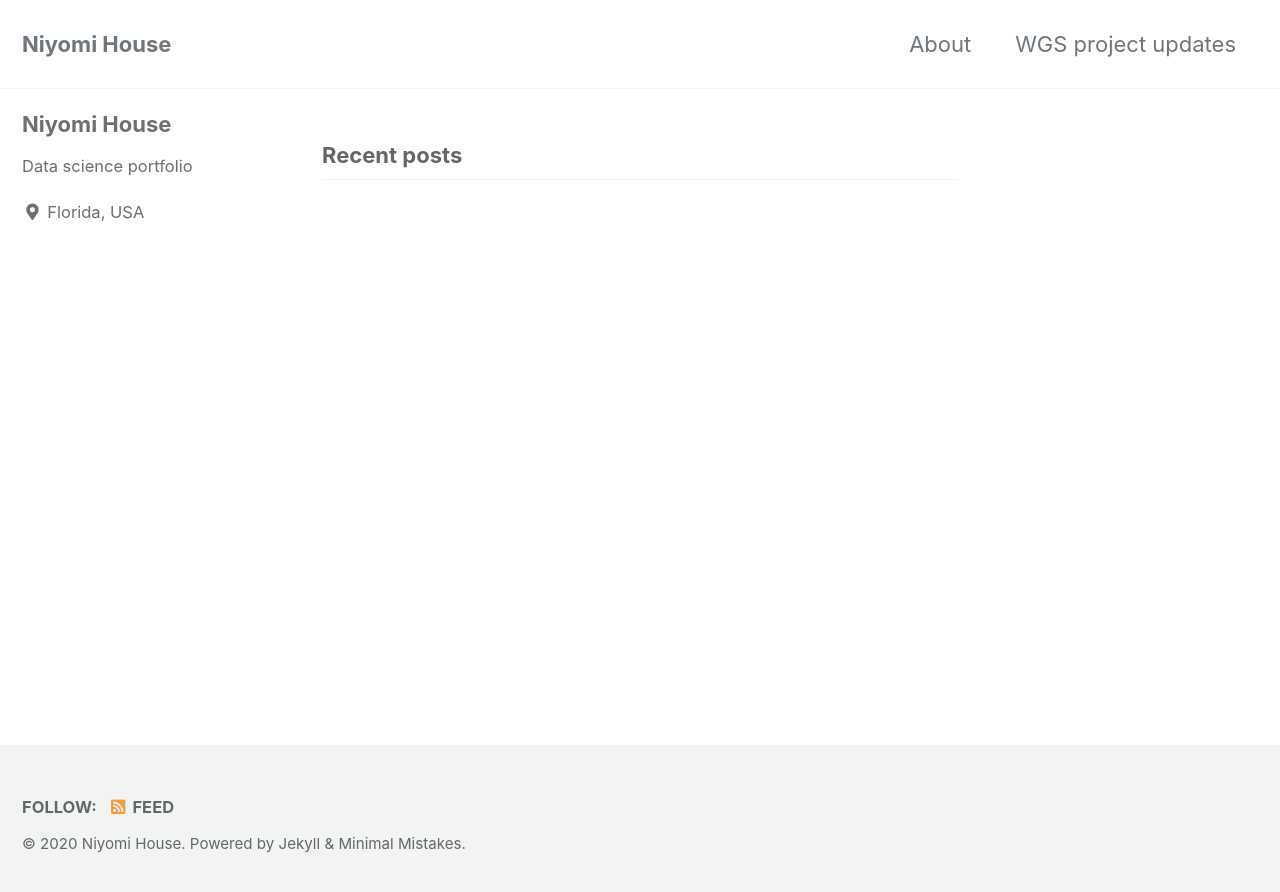
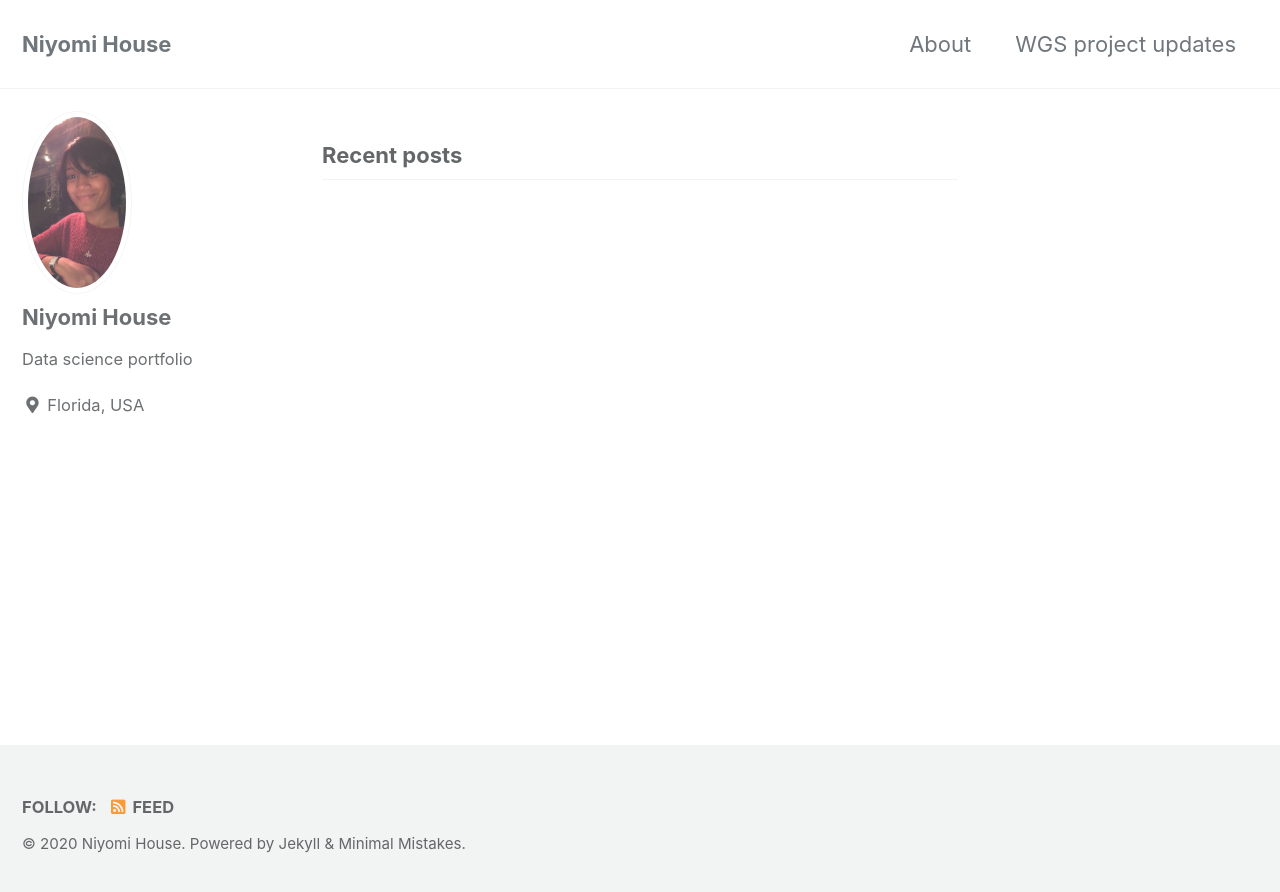
Before and after one commit to niyomiw/niyomiw.github.io, a Jekyll site: the page built from index.html, in a window 1280 px wide. Shown: the top 892 px of the page. Built offline with Jekyll 4.4.1, drawn with Linux system fonts in a browser that asks for light colours; cached includes are drawn as plain includes; the list of posts is cut into pages by our own code.

Commit message:
Update _config.yml

```diff
--- a/_config.yml
+++ b/_config.yml
@@ -94,7 +94,7 @@
 # Site Author
 author:
   name             : "Niyomi House"
-  avatar           : # path of avatar image, e.g. "/assets/images/bio-photo.jpg"
+  avatar           : "/images/Niyomi_IMG.jpg" # path of avatar image, e.g. "/assets/images/bio-photo.jpg"
   bio              : "Data science portfolio"
   location         : "Florida, USA"
   email            :
```
